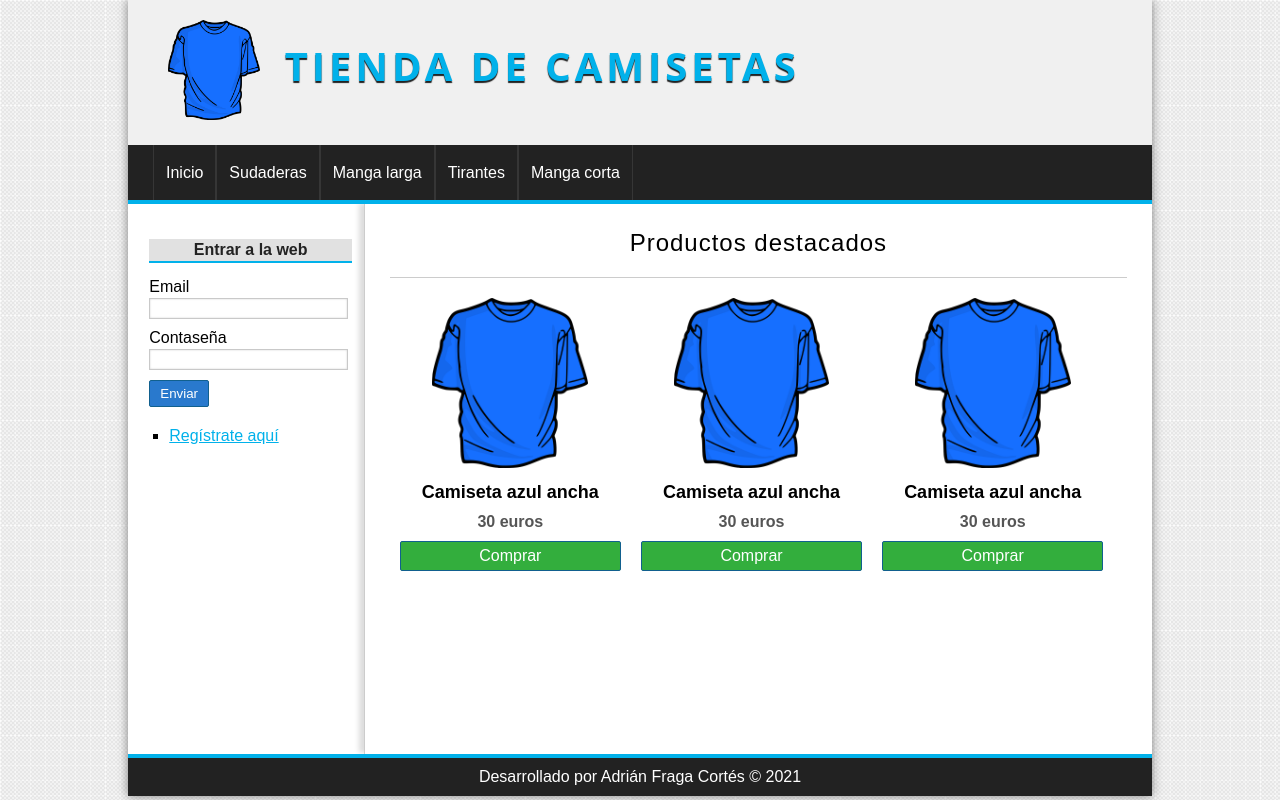
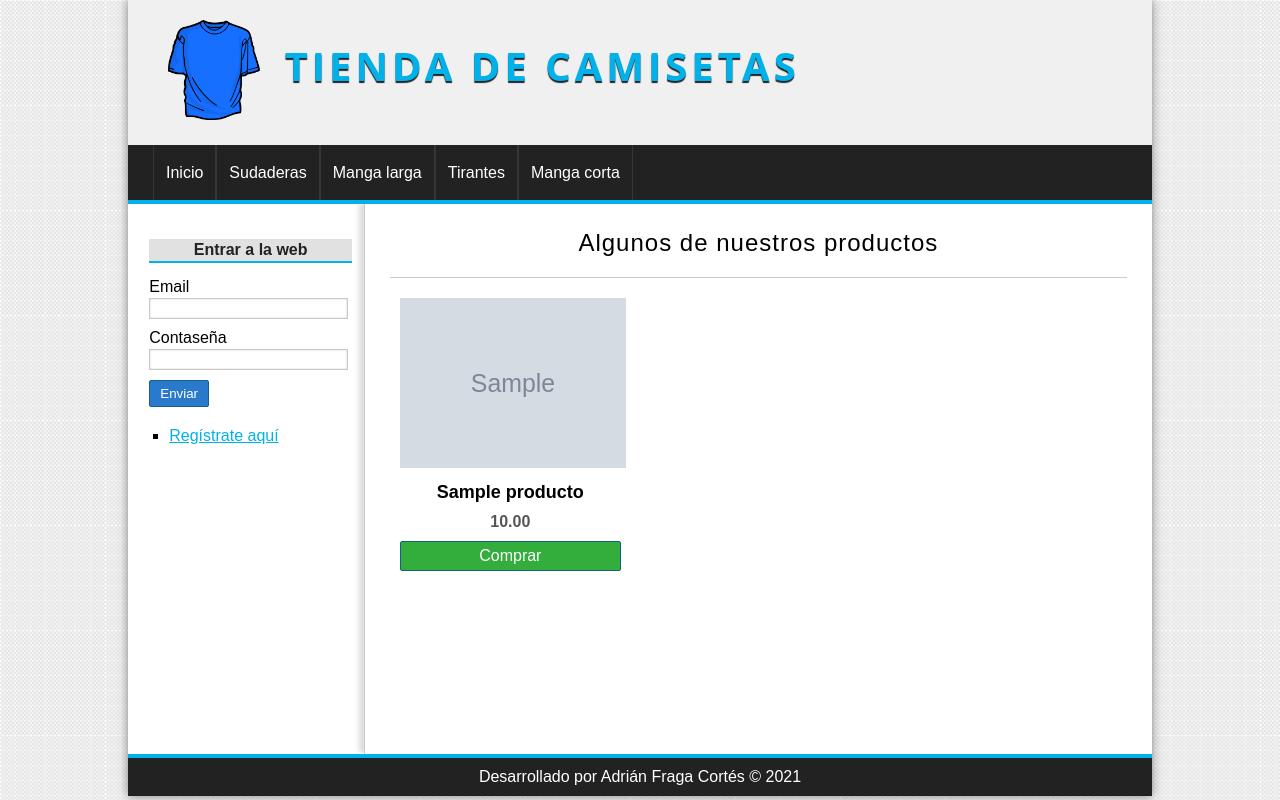
Before and after one commit to AdriFC/proyecto_php_poo, a PHP site: page /master-php/ in a window 1280 px wide. Run offline with PHP 8.4, Linux system fonts and the light colour scheme; data comes from the database, SQL or seed files in the repository; tables that the repository leaves empty hold one stand-in row (values such as "Sample post"); grey boxes marked "Sample" are stand-in pictures.

Commit message:
Sección 71: Mostrar productos random en inicio / listar productos por categorías.

```diff
--- a/controllers/ProductoController.php
+++ b/controllers/ProductoController.php
@@ -5,6 +5,9 @@ require_once 'models/producto.php';
 class productoController{
 
     public function index(){
+
+        $producto = new Producto;
+        $productos = $producto->getRandom(6);
 
         //Renderizar vista
         require_once 'views/producto/destacados.php';
--- a/models/categoria.php
+++ b/models/categoria.php
@@ -55,6 +55,11 @@ class Categoria{
         return $categorias;
     }
 
+    public function getOne(){
+        $categoria = $this->db->query("SELECT * FROM categorias WHERE id={$this->getId()}");
+        return $categoria->fetch_object();
+    }
+
     public function save(){
         $sql = "INSERT INTO categorias VALUES (NULL, '{$this->getNombre()}');";
         $save = $this->db->query($sql);
--- a/models/producto.php
+++ b/models/producto.php
@@ -189,6 +189,20 @@ class Producto{
         return $productos;
     }
 
+    public function getAllCategory(){
+        $sql = "SELECT p.*, c.nombre AS 'catnombre' FROM productos p "
+               . "INNER JOIN categorias c ON c.id = p.categoria_id "
+               . "WHERE p.categoria_id = {$this->getCategoriaId()} "
+               . "ORDER BY id DESC";
+        $productos = $this->db->query($sql);
+        return $productos;
+    }
+
+    public function getRandom($limit){
+        $productos = $this->db->query("SELECT * FROM productos ORDER BY RAND() LIMIT $limit");
+        return $productos;
+    }
+
     public function getOne(){
         $producto = $this->db->query("SELECT * FROM productos WHERE id = {$this->getId()}");
         return $producto->fetch_object();
--- a/views/layout/header.php
+++ b/views/layout/header.php
@@ -15,7 +15,7 @@
         <header id="header">
             <div id="logo">
                 <img src="<?= base_url ?>assets/img/camiseta.png" alt="Camiseta logo">
-                <a href="index.php">
+                <a href="<?=base_url?>">
                     Tienda de camisetas
                 </a>
             </div>
@@ -26,11 +26,11 @@
         <nav id="menu">
             <ul>
                 <li>
-                    <a href="#">Inicio</a>
+                    <a href="<?=base_url?>">Inicio</a>
                 </li>
                 <?php while ($cat = $categorias->fetch_object()) : ?>
                     <li>
-                        <a href="#"><?=$cat->nombre?></a>
+                        <a href="<?=base_url?>categoria/ver&id=<?=$cat->id?>"><?=$cat->nombre?></a>
                     </li>
                 <?php endwhile; ?>
 
--- a/views/producto/destacados.php
+++ b/views/producto/destacados.php
@@ -1,22 +1,19 @@
+<h1>Algunos de nuestros productos</h1>
 
-                <h1>Productos destacados</h1>
-                <div class="product">
-                    <img src="assets/img/camiseta.png" alt="camiseta">
-                    <h2>Camiseta azul ancha</h2>
-                    <p>30 euros</p>
-                    <a href="" class="button">Comprar</a>
-                </div>
+<?php while($product = $productos->fetch_object()) : ?>
 
-                <div class="product">
-                    <img src="assets/img/camiseta.png" alt="camiseta">
-                    <h2>Camiseta azul ancha</h2>
-                    <p>30 euros</p>
-                    <a href="" class="button">Comprar</a>
-                </div>
+<div class="product">
 
-                <div class="product">
-                    <img src="assets/img/camiseta.png" alt="camiseta">
-                    <h2>Camiseta azul ancha</h2>
-                    <p>30 euros</p>
-                    <a href="" class="button">Comprar</a>
-                </div>
+    <?php if($product->imagen != null) : ?>
+        <img src="<?=base_url?>uploads/images/<?=$product->imagen?>">
+    <?php else: ?>
+        <img src="<?=base_url?>assets/img/camiseta.png">
+    <?php endif ?>
+
+    <h2><?= $product->nombre?></h2>
+    <p><?= $product->precio?></p>
+    <a href="" class="button">Comprar</a>
+
+</div>
+
+<?php endwhile; ?>
```
Also changed, not shown: controllers/CategoriaController.php (+19 -0 lines), views/categoria/ver.php (added, +35 -0 lines).
